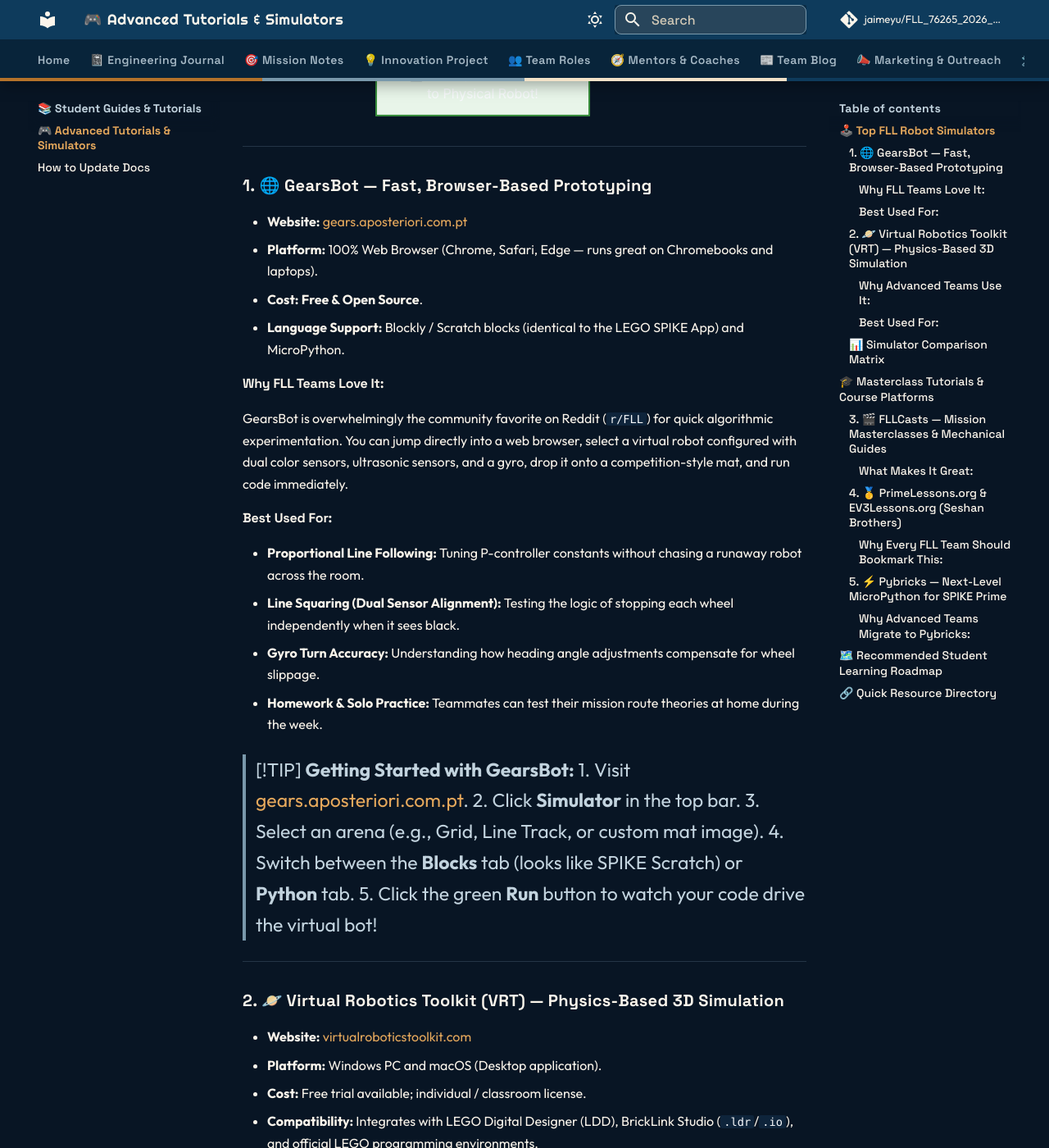
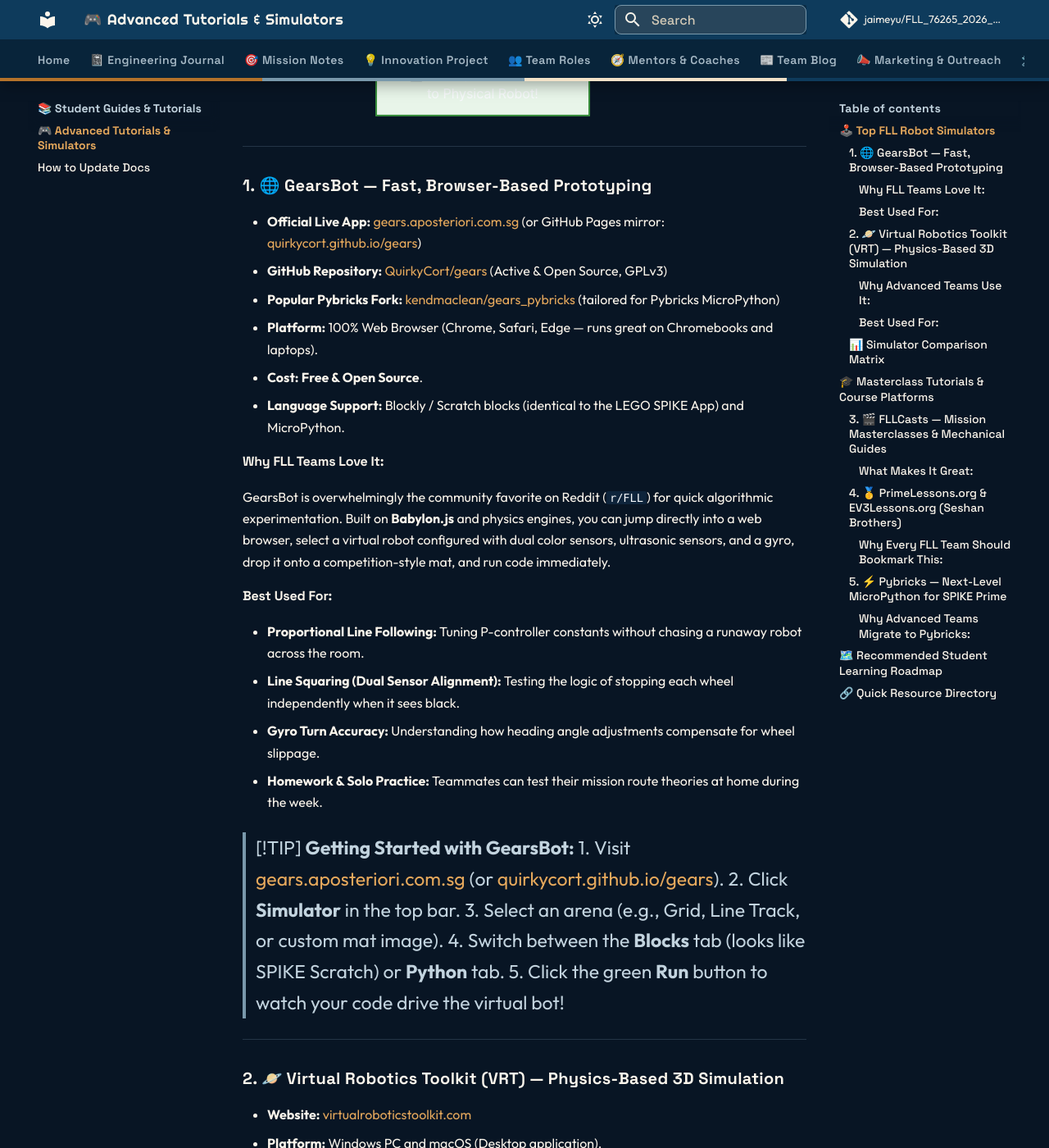
Before and after one commit to jaimeyu/FLL_76265_2026_BIOGLOW, an MkDocs documentation site: the page built from doc/guides/advanced_tutorials_and_simulators.md, in a window 1280 px wide and 1400 px high, scrolled down 1607 px. Shown: the whole window at 82% size. Built offline with MkDocs 1.6.1 and Material for MkDocs 9.7.7, drawn with Linux system fonts in a browser that asks for light colours; comment, search, counter and statistics services are not loaded.

Commit message:
docs: update GearsBot URLs and ignore local fll-sim subproject

```diff
--- a/doc/guides/advanced_tutorials_and_simulators.md
+++ b/doc/guides/advanced_tutorials_and_simulators.md
@@ -38,13 +38,15 @@
 
 ### 1. 🌐 GearsBot — Fast, Browser-Based Prototyping
 
-* **Website:** [gears.aposteriori.com.pt](https://gears.aposteriori.com.pt/)
+* **Official Live App:** [gears.aposteriori.com.sg](https://gears.aposteriori.com.sg/) (or GitHub Pages mirror: [quirkycort.github.io/gears](https://quirkycort.github.io/gears/))
+* **GitHub Repository:** [QuirkyCort/gears](https://github.com/QuirkyCort/gears) (Active & Open Source, GPLv3)
+* **Popular Pybricks Fork:** [kendmaclean/gears_pybricks](https://github.com/kendmaclean/gears_pybricks) (tailored for Pybricks MicroPython)
 * **Platform:** 100% Web Browser (Chrome, Safari, Edge — runs great on Chromebooks and laptops).
 * **Cost:** **Free & Open Source**.
 * **Language Support:** Blockly / Scratch blocks (identical to the LEGO SPIKE App) and MicroPython.
 
 #### Why FLL Teams Love It:
-GearsBot is overwhelmingly the community favorite on Reddit (`r/FLL`) for quick algorithmic experimentation. You can jump directly into a web browser, select a virtual robot configured with dual color sensors, ultrasonic sensors, and a gyro, drop it onto a competition-style mat, and run code immediately.
+GearsBot is overwhelmingly the community favorite on Reddit (`r/FLL`) for quick algorithmic experimentation. Built on **Babylon.js** and physics engines, you can jump directly into a web browser, select a virtual robot configured with dual color sensors, ultrasonic sensors, and a gyro, drop it onto a competition-style mat, and run code immediately.
 
 #### Best Used For:
 - **Proportional Line Following:** Tuning P-controller constants without chasing a runaway robot across the room.
@@ -54,7 +56,7 @@
 
 > [!TIP]
 > **Getting Started with GearsBot:**
-> 1. Visit [gears.aposteriori.com.pt](https://gears.aposteriori.com.pt/).
+> 1. Visit [gears.aposteriori.com.sg](https://gears.aposteriori.com.sg/) (or [quirkycort.github.io/gears](https://quirkycort.github.io/gears/)).
 > 2. Click **Simulator** in the top bar.
 > 3. Select an arena (e.g., Grid, Line Track, or custom mat image).
 > 4. Switch between the **Blocks** tab (looks like SPIKE Scratch) or **Python** tab.
```
Also changed, not shown: 1 other file.
